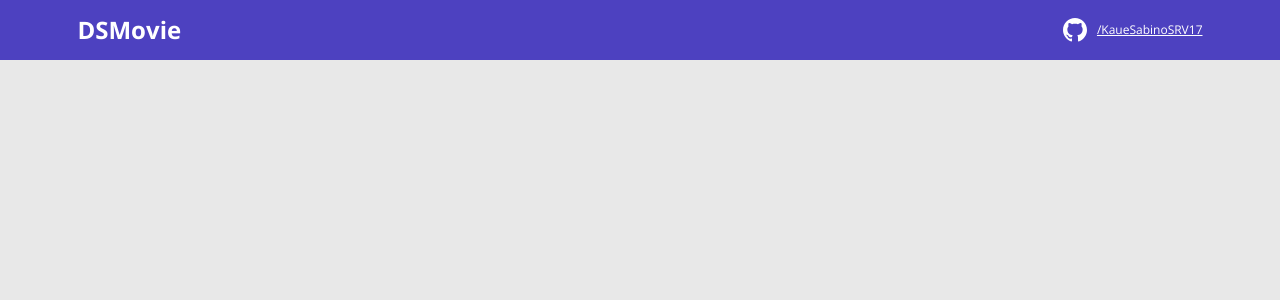
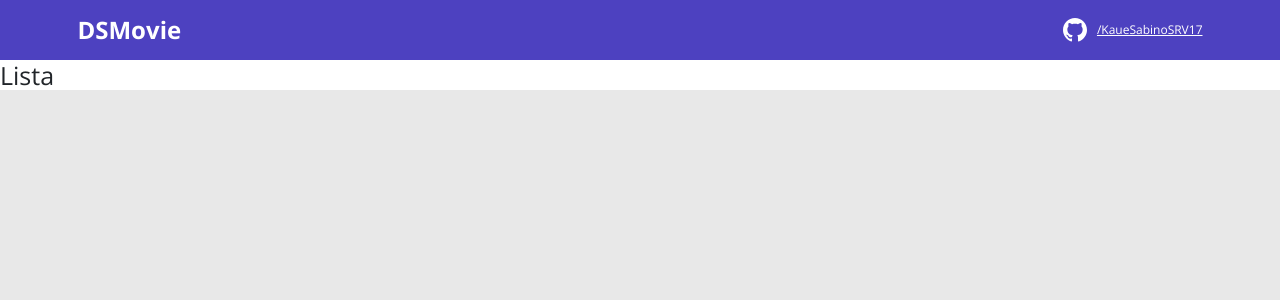
Before and after one commit to KaueSabinoSRV17/SemanaSpringReact-DevSuperior, a React (Create React App) app in the folder frontend/: page / in a window 1280 px wide. Shown: the top 300 px of the page. Built offline with nearby package versions, Linux system fonts and the light colour scheme.

Commit message:
build: Rotas

```diff
--- a/frontend/package.json
+++ b/frontend/package.json
@@ -10,9 +10,11 @@
     "@types/node": "^16.7.13",
     "@types/react": "^18.0.0",
     "@types/react-dom": "^18.0.0",
+    "@types/react-router-dom": "5.3.2",
     "bootstrap": "5.1.3",
     "react": "^18.1.0",
     "react-dom": "^18.1.0",
+    "react-router-dom": "6.2.1",
     "react-scripts": "5.0.1",
     "typescript": "^4.4.2",
     "web-vitals": "^2.1.0"
--- a/frontend/src/App.tsx
+++ b/frontend/src/App.tsx
@@ -1,9 +1,23 @@
-import NavBar from './components/NavBar';
-
+import {
+  BrowserRouter,
+  Routes,
+  Route
+} from "react-router-dom";
+import Listing from 'pages/Listing';
+import Form from 'pages/Form';
+import NavBar from "components/NavBar";
 
 function App() {
   return (
-    <NavBar />
+    <BrowserRouter>
+      <NavBar />
+      <Routes>
+        <Route path="/" element={<Listing />} />
+        <Route path="/form">
+          <Route path=":movieId" element={<Form />} />
+        </Route>
+      </Routes>
+    </BrowserRouter>
   );
 }
 
--- /dev/null
+++ b/frontend/src/pages/Form/index.tsx
@@ -0,0 +1,7 @@
+function Form() {
+    return (
+        <h1>Formulário</h1>
+    );
+}
+
+export default Form
--- /dev/null
+++ b/frontend/src/pages/Listing/index.tsx
@@ -0,0 +1,7 @@
+function Listing() {
+    return (
+        <h1>Lista</h1>
+    );
+}
+
+export default Listing
```
Also changed, not shown: 1 other file (tests, documents, lock files or other folders).
